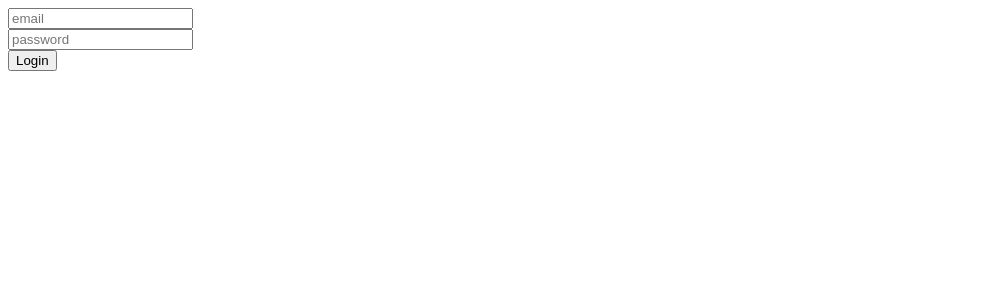
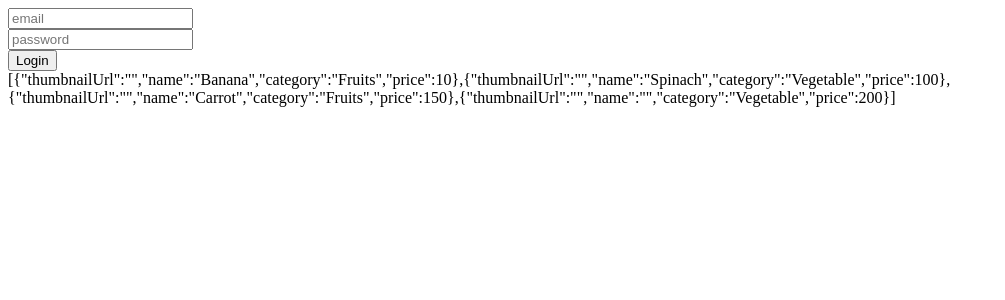
Before and after one commit to sahilbhatia/next-e-commerce, a Next.js app: page / in a window 1280 px wide. Shown: the top 300 px of the page, without its empty margins (0-1005 px from the left). Built offline with nearby package versions, Linux system fonts and the light colour scheme.

Commit message:
Create usProducts hook

```diff
--- a/pages/index.jsx
+++ b/pages/index.jsx
@@ -1,4 +1,5 @@
 import { useRouter } from 'next/router'
+import { useProducts } from '../utils/fetcher'
 
 const Login = () => {
   const router = useRouter()
@@ -7,6 +8,8 @@ const Login = () => {
     router.replace('/dashboard')
   }
 
+  const { products, error, isLoading } = useProducts()
+
   return (
     <>
       <input placeholder="email" /> <br />
@@ -14,6 +17,7 @@ const Login = () => {
       <button onClick={onLogin} type="button">
         Login
       </button>
+      <div>{products ? JSON.stringify(products) : null}</div>
     </>
   )
 }
--- /dev/null
+++ b/utils/fetcher.js
@@ -0,0 +1,15 @@
+import useSWR from 'swr'
+
+const fetcher = async (...args) => {
+  const res = await fetch(...args)
+  return res.json()
+}
+
+export const useProducts = () => {
+  const { data, error } = useSWR('/api/products', fetcher)
+  return {
+    products: data,
+    error,
+    isLoading: !data && !error
+  }
+}
```
Also changed, not shown: pages/products.jsx (+4 -10 lines).
